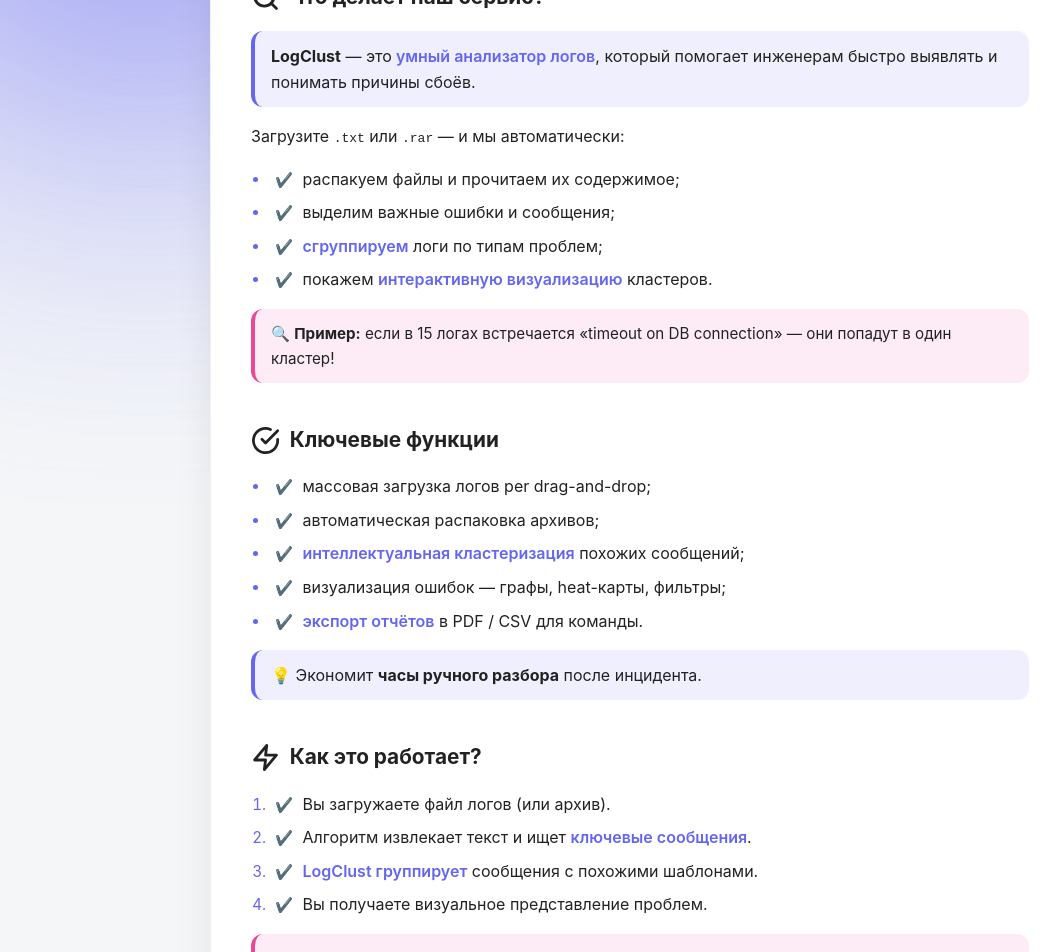
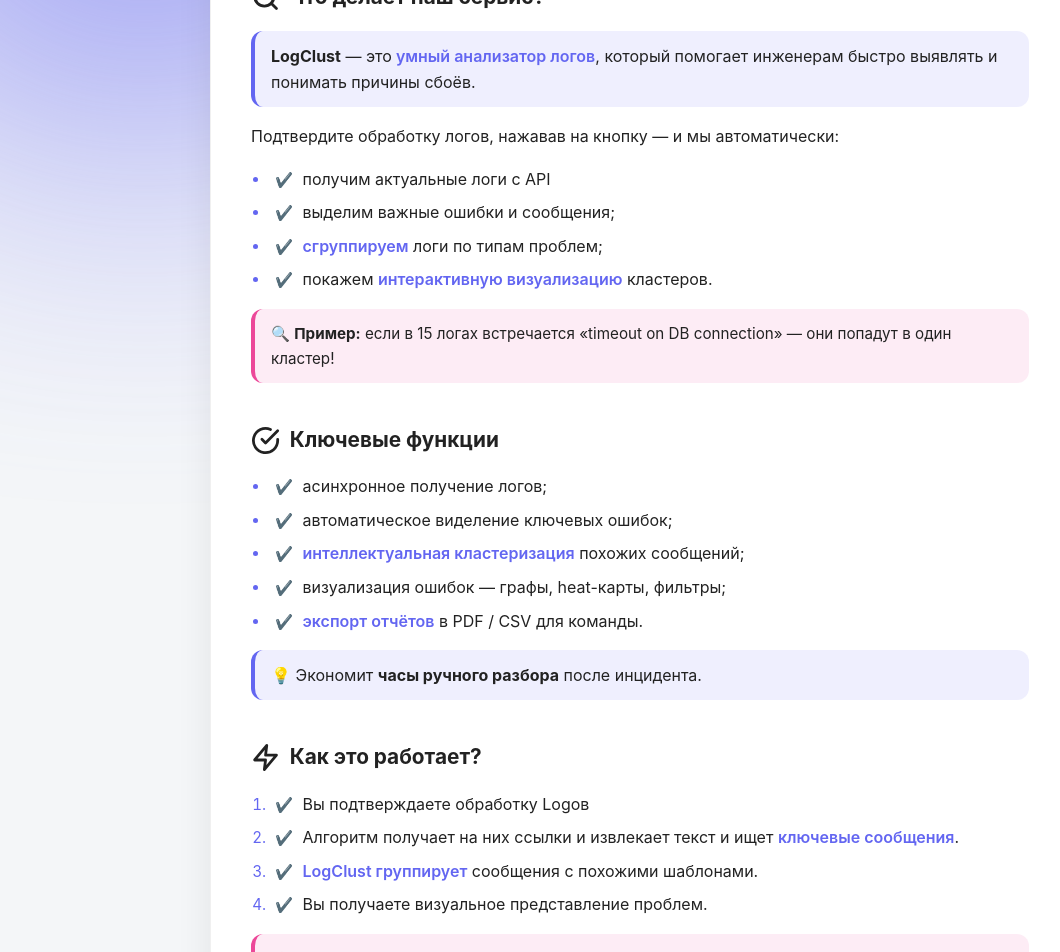
Before and after one commit to FunDuckich/DEATHCRUSH_ERRORHACK, a React (Vite) app in the folder frontend/: page / in a window 1280 px wide. Shown: the part 340-1292 px from the top of the page, without its empty margins (0-1060 px from the left). Built offline with nearby package versions, Linux system fonts and the light colour scheme.

Commit message:
Обновлена информация на главной странице

```diff
--- a/frontend/src/pages/About.jsx
+++ b/frontend/src/pages/About.jsx
@@ -66,11 +66,11 @@
             помогает инженерам быстро выявлять и понимать причины сбоёв.
           </div>
           <p>
-            Загрузите <code>.txt</code> или <code>.rar</code> — и мы
+            Подтвердите обработку логов, нажавав на кнопку  — и мы
             автоматически:
           </p>
           <ul className="about-list">
-            <li>распакуем файлы и прочитаем их содержимое;</li>
+            <li>получим актуальные логи с API</li>
             <li>выделим важные ошибки и сообщения;</li>
             <li>
               <span className="highlight">сгруппируем</span> логи по типам
@@ -93,8 +93,8 @@
             <FiCheckCircle className="ic" /> Ключевые функции
           </h2>
           <ul className="about-list">
-            <li>массовая загрузка логов per drag-and-drop;</li>
-            <li>автоматическая распаковка архивов;</li>
+            <li>асинхронное получение логов;</li>
+            <li>автоматическое виделение ключевых ошибок;</li>
             <li>
               <span className="highlight">
                 интеллектуальная кластеризация
@@ -118,9 +118,9 @@
             <FiZap className="ic" /> Как это работает?
           </h2>
           <ol className="about-list">
-            <li>Вы загружаете файл логов (или архив).</li>
+            <li>Вы подтверждаете обработку Logoв</li>
             <li>
-              Алгоритм извлекает текст и ищет{' '}
+              Алгоритм получает на них ссылки и извлекает текст и ищет{' '}
               <span className="highlight">ключевые сообщения</span>.
             </li>
             <li>
@@ -152,7 +152,7 @@
             </li>
           </ul>
           <div className="block-highlight">
-            🔐 Мы не сохраняем метаданные или историю загрузок.&nbsp;Всё —
+            🔐 Мы не сохраняем метаданные.&nbsp;Всё —
             полностью анонимно.
           </div>
         </motion.article>
```
